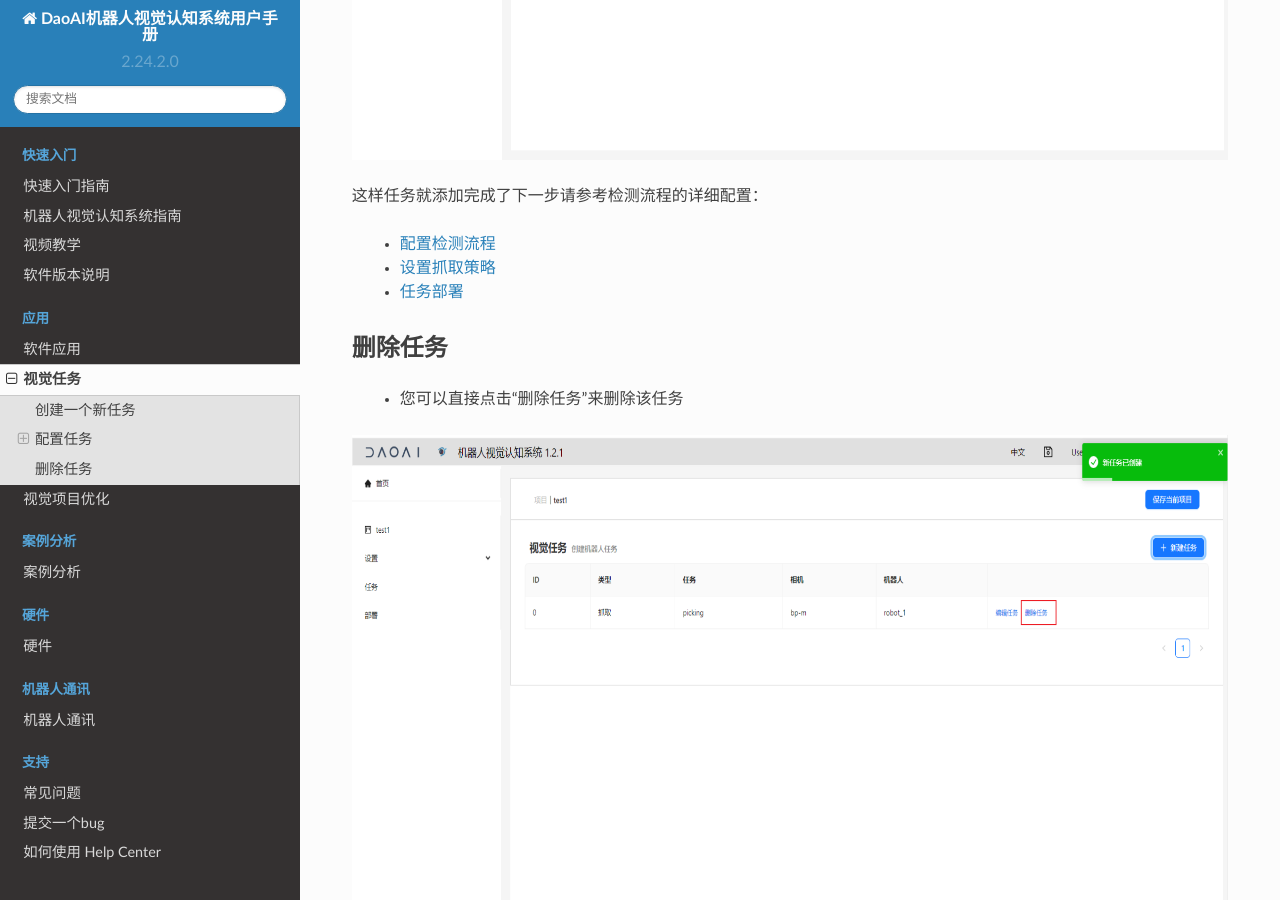
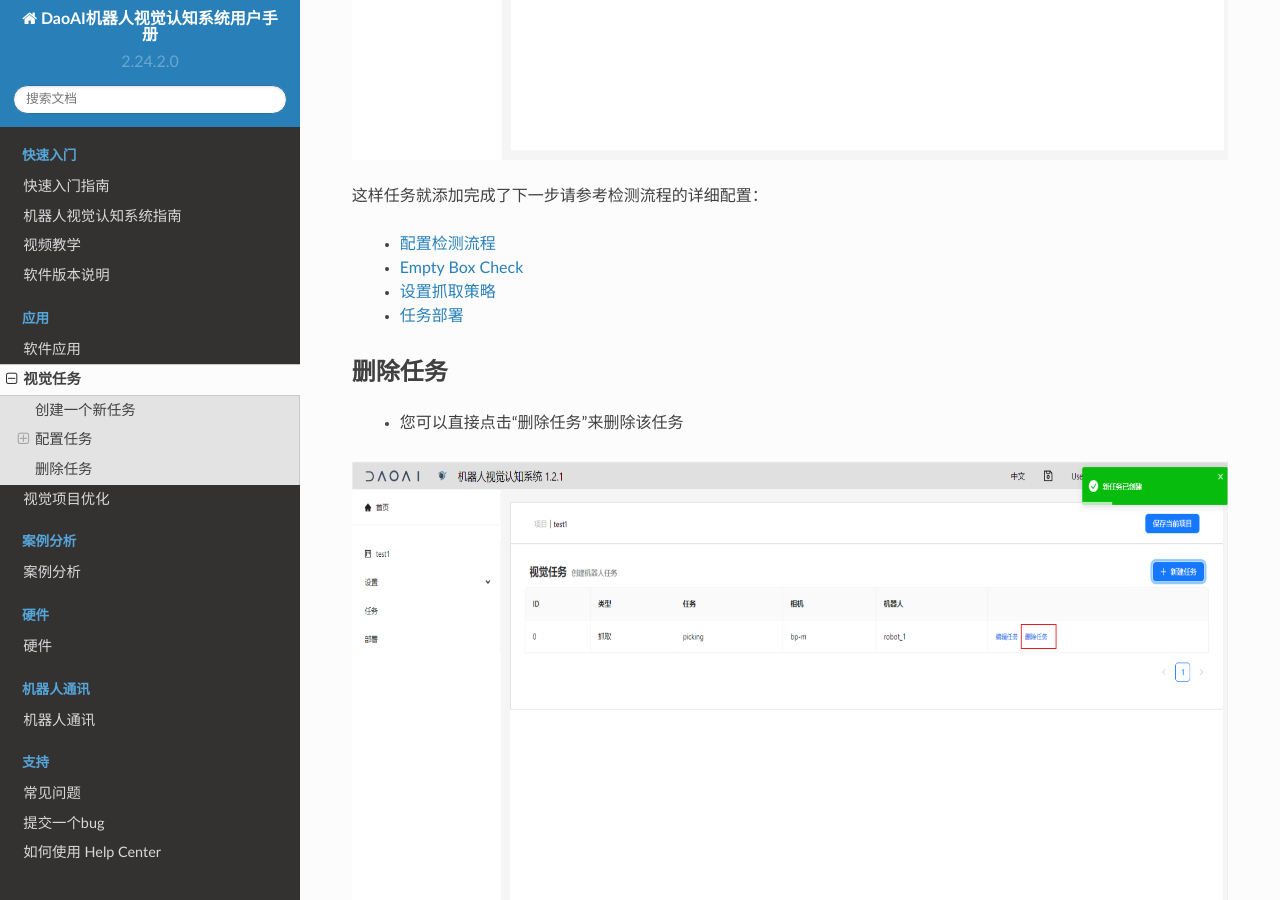
Before and after one commit to DaoAI-Robotics-Inc/daoai_vision_system_user_manual, a Sphinx documentation site: the page built from docs/source/application/vision-project/index.rst, in a window 1280 px wide and 900 px high, scrolled down 2394 px. Built offline with Sphinx 7.4.7 and the Read the Docs theme 2.0.0, drawn with Linux system fonts in a browser that asks for light colours; pages that are not in the unit, such as notebooks, are missing from menus.

Commit message:
added empty box check structure

```diff
--- /dev/null
+++ b/docs/source/application/vision-project/empty_box_check.rst
@@ -0,0 +1,2 @@
+Empty Box Check
+=================
--- a/docs/source/application/vision-project/index.rst
+++ b/docs/source/application/vision-project/index.rst
@@ -42,6 +42,7 @@
         :maxdepth: 1
 
         detection
+        empty_box_check
         pick
         deploy
 
```
